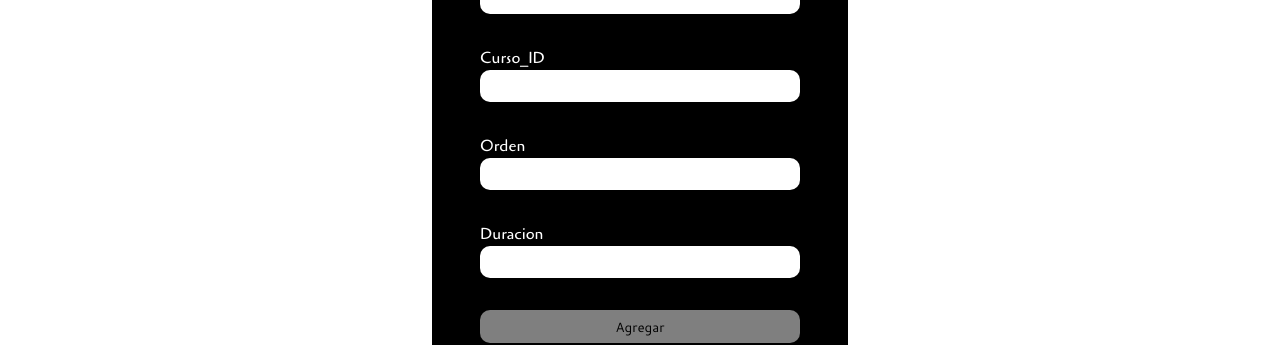
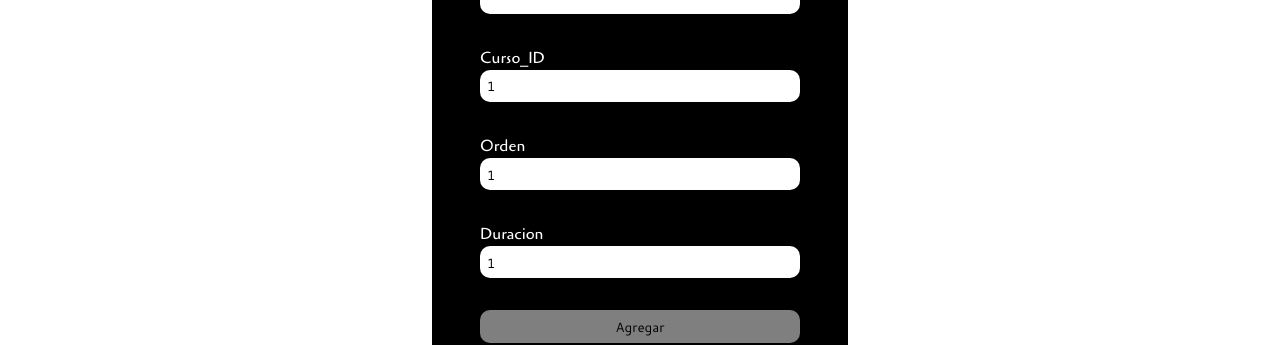
Before and after one commit to lociam06/HoloBooks_6to_FP, a React (Vite) app: page /course-creation-page/levels in a window 1280 px wide. Shown: the part 306-651 px from the top of the page. Built offline with nearby package versions, Linux system fonts and the light colour scheme.

Commit message:
Forms integrity added

```diff
--- a/src/views/CourseCreationPage/forms/CreateCourseForm.jsx
+++ b/src/views/CourseCreationPage/forms/CreateCourseForm.jsx
@@ -5,11 +5,11 @@ import "./formsStyles.css";
 function CourseCreationPage(){
     const [titulo, setTitulo] = useState('');
     const [descripcion, setDescripcion] = useState('');
-    const [duracion, setDuracion] = useState('');
+    const [duracion, setDuracion] = useState(1);
 
     const handleAddReg = async (e) => {
         e.preventDefault();
-
+        if(!(titulo.trim() == "" || descripcion.trim() == "" || duracion > 1)){
             try {
                 const response = await fetch('http://localhost:5000/add/course', {
                     method: 'POST',
@@ -20,18 +20,16 @@ function CourseCreationPage(){
                 });
 
                 if (response.ok) {
-                alert("registrado dique");
+                    alert("Registrado");
                 } else {
                     const errorData = await response.json();
-                if(errorData.message == "ER_DUP_ENTRY") {
-                    alert("Ese usuario ya existe");
-                    return;
-                }
-                throw new Error(errorData.message || "Register failed");
+                    alert("Ha ocurrido un error: " + errorData.message);
                 }
             } catch (err) {
                 alert(err.message);
             }
+        }
+        else alert("Llene los campos con el valor correcto");
     }
 
     return(
--- a/src/views/CourseCreationPage/forms/CreateLessonForm.jsx
+++ b/src/views/CourseCreationPage/forms/CreateLessonForm.jsx
@@ -3,13 +3,14 @@ import CusNav from "../../../componets/CusNav/CusNav";
 import "./formsStyles.css";
 
 function CreateLessonForm(){
-    const [nivelID, setNivelID] = useState('');
-    const [orden, setOrden] = useState('');
-    const [contenido, setContenido] = useState('');
+    const [nivelID, setNivelID] = useState(1);
+    const [orden, setOrden] = useState(1);
+    const [contenido, setContenido] = useState("");
 
     const handleAddReg = async (e) => {
         e.preventDefault();
 
+        if(!(nivelID < 1 || orden < 1 || contenido == "")){
             try {
                 const response = await fetch('http://localhost:5000/add/lesson', {
                     method: 'POST',
@@ -20,18 +21,17 @@ function CreateLessonForm(){
                 });
 
                 if (response.ok) {
-                alert("registrado dique");
+                    alert("Registrado");
                 } else {
                     const errorData = await response.json();
-                if(errorData.message == "ER_DUP_ENTRY") {
-                    alert("Ese usuario ya existe");
-                    return;
-                }
-                throw new Error(errorData.message || "Register failed");
+                    alert("Ha ocurrido un error: " + errorData.message);
                 }
             } catch (err) {
                 alert(err.message);
             }
+        }
+        else alert("Llene los campos con el valor correcto");
+
     };
     return(
         <>
--- a/src/views/CourseCreationPage/forms/CreateLevelForm.jsx
+++ b/src/views/CourseCreationPage/forms/CreateLevelForm.jsx
@@ -4,13 +4,14 @@ import "./formsStyles.css";
 
 function CreateLevelForm(){
     const [titulo, setTitulo] = useState('');
-    const [cursoID, setCursoID] = useState('');
-    const [orden, setOrden] = useState('');
-    const [duracion, setDuracion] = useState('');
+    const [cursoID, setCursoID] = useState(1);
+    const [orden, setOrden] = useState(1);
+    const [duracion, setDuracion] = useState(1);
 
     const handleAddReg = async (e) => {
         e.preventDefault();
 
+        if(!(titulo == "" || cursoID < 1 || orden < 1 || duracion < 1)){
             try {
                 const response = await fetch('http://localhost:5000/add/level', {
                     method: 'POST',
@@ -21,19 +22,18 @@ function CreateLevelForm(){
                 });
 
                 if (response.ok) {
-                alert("registrado dique");
+                    alert("Registrado");
                 } else {
                     const errorData = await response.json();
-                if(errorData.message == "ER_DUP_ENTRY") {
-                        alert("Ese usuario ya existe");
-                        return;
-                    }
-                    throw new Error(errorData.message || "Register failed");
+                    alert("Ha ocurrido un error: " + errorData.message);
                 }
             } catch (err) {
                 alert(err.message);
             }
-        };
+        }
+        else alert("Llene los campos con el valor correcto");
+    }
+
 
     return(
         <>
```
Also changed, not shown: src/views/CoursesSelectionPage/CoursesSelectionPage.jsx (added, +11 -0 lines), src/views/CoursesSelectionPage/CoursesSelectionPage.css (added). Lines whose indentation alone changed are shown as unchanged.
